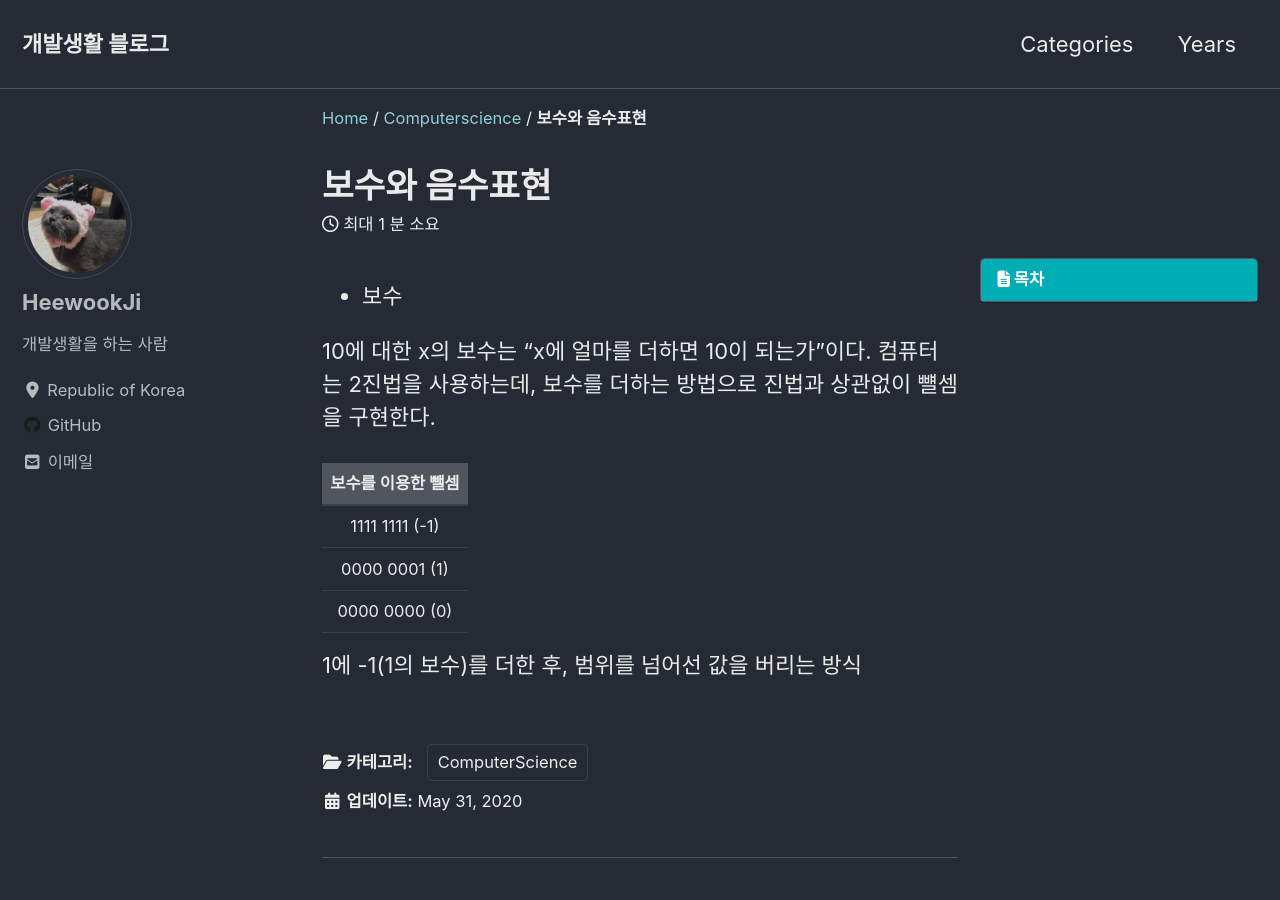
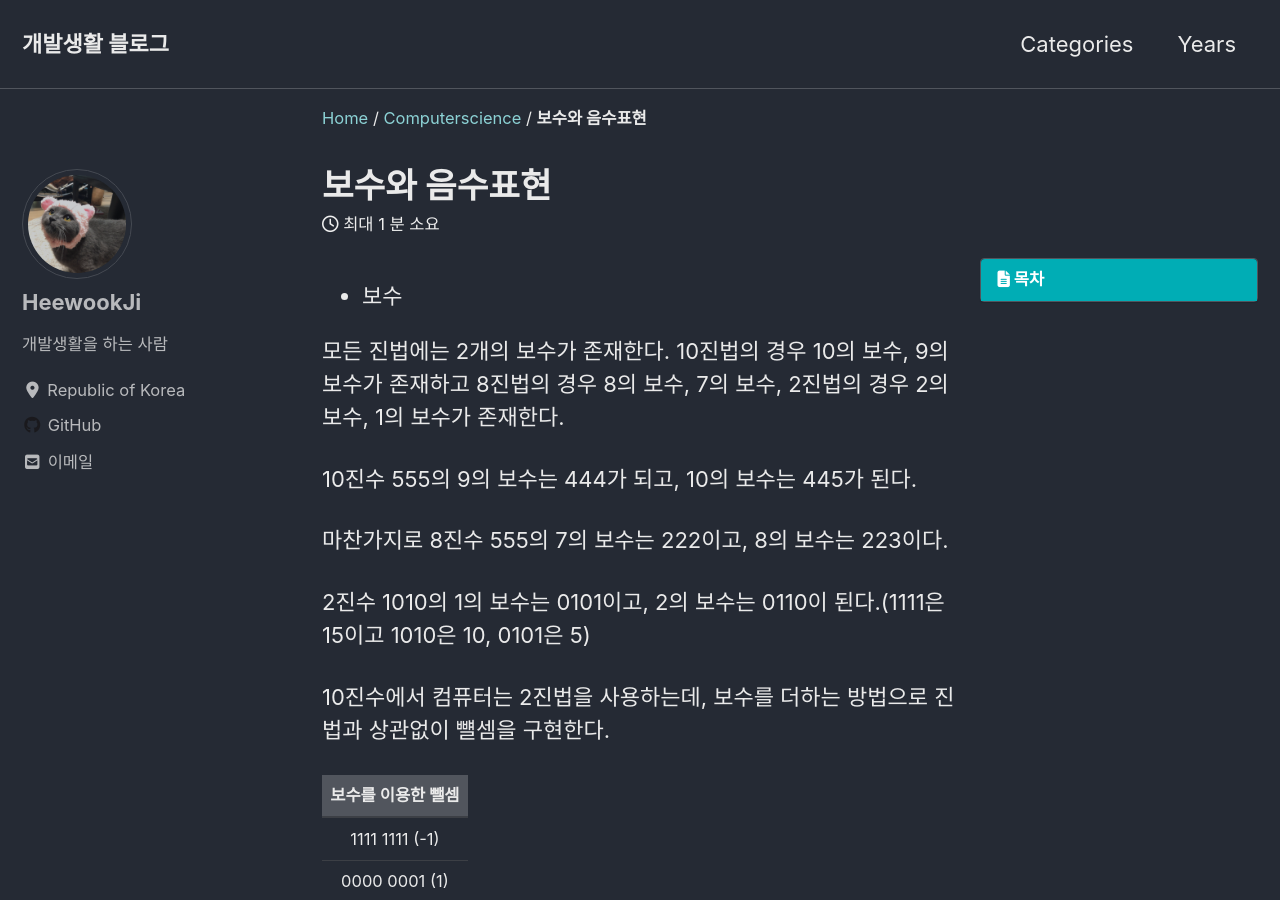
Before and after one commit to Heewookji/te, a Jekyll site: the page built from _posts/computerScience/2020-05-31-보수와 음수표현.md, in a window 1280 px wide and 900 px high. Built offline with Jekyll 4.4.1, drawn with Linux system fonts in a browser that asks for light colours; cached includes are drawn as plain includes; nearby versions of some CDN libraries; some of the changed text lies outside the part shown.

Commit message:
2020-06-09

```diff
--- a/_posts/computerScience/2020-05-31-보수와 음수표현.md
+++ b/_posts/computerScience/2020-05-31-보수와 음수표현.md
@@ -1,6 +1,6 @@
 ---
+title: 보수와 음수표현
 layout: single
-title: 보수와 음수표현
 toc: true
 toc_sticky: true
 toc_label: 목차
@@ -13,11 +13,18 @@ categories:
 - ComputerScience
 ---
 
-
 - 보수
 
-10에 대한 x의 보수는 "x에 얼마를 더하면 10이 되는가"이다.
-컴퓨터는 2진법을 사용하는데, 보수를 더하는 방법으로 진법과 상관없이 뺼셈을 구현한다.
+모든 진법에는 2개의 보수가 존재한다.
+10진법의 경우 10의 보수, 9의 보수가 존재하고 8진법의 경우 8의 보수, 7의 보수, 2진법의 경우 2의 보수, 1의 보수가 존재한다.
+
+10진수 555의 9의 보수는 444가 되고, 10의 보수는 445가 된다.
+
+마찬가지로 8진수  555의 7의 보수는 222이고, 8의 보수는 223이다.
+
+2진수 1010의 1의 보수는 0101이고, 2의 보수는 0110이 된다.(1111은 15이고 1010은 10, 0101은 5)
+
+10진수에서 컴퓨터는 2진법을 사용하는데, 보수를 더하는 방법으로 진법과 상관없이 뺼셈을 구현한다.
 
 |  보수를 이용한 뺄셈  |
 | :-------------------: |
```
Also changed, not shown: _posts/2020-06-09-.md (added, +11 -0 lines).
